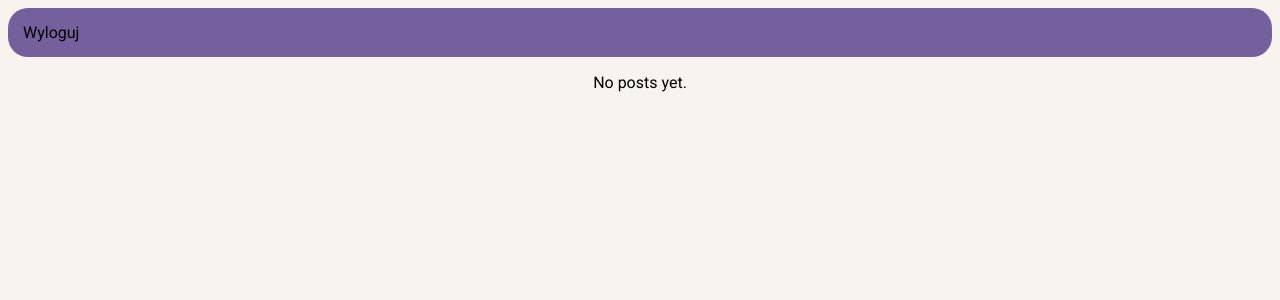
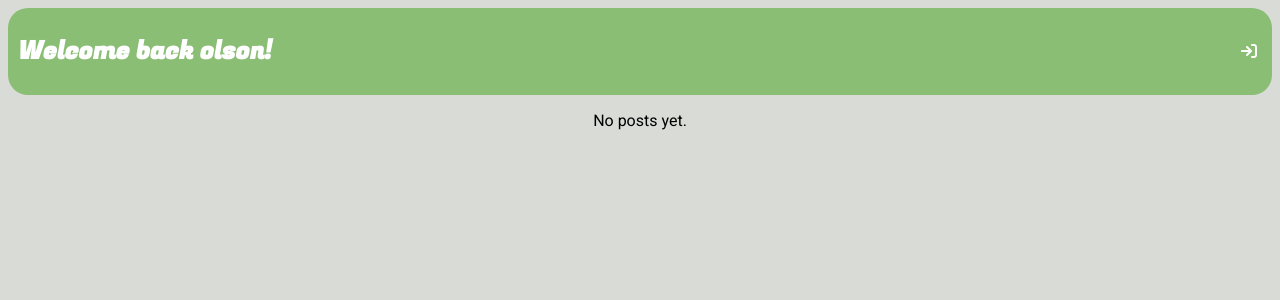
Before and after one commit to xAleksandrax/JSONPlaceholder-Viewer, a Django app: page / in a window 1280 px wide. Shown: the top 300 px of the page. Run offline with Django 4.2, Linux system fonts and the light colour scheme; a user stored in the database is signed in; data that the repository does not hold is empty; some libraries are stand-ins or nearby versions.

Commit message:
interface changed

```diff
--- a/base/templates/base.html
+++ b/base/templates/base.html
@@ -5,6 +5,7 @@
     <link rel="preconnect" href="https://fonts.googleapis.com">
     <link rel="preconnect" href="https://fonts.gstatic.com" crossorigin>
     <link href="https://fonts.googleapis.com/css2?family=Roboto&display=swap" rel="stylesheet">
+    <link href="https://fonts.googleapis.com/css2?family=Fugaz+One&display=swap" rel="stylesheet">
     <title>{% block title %}{% endblock %}</title>
 </head>
 <body>
@@ -13,8 +14,8 @@
             <!-- menu nawigacyjne -->
             <style>
                 :root {
-                --main-color: rgb(117, 95, 156);;
-                --bg-color: rgb(247, 243, 239);
+                --main-color: rgb(138, 190, 117);;
+                --bg-color: rgb(216, 219, 214);
                 --hover-color: rgb(118, 109, 101);
                 --text-area-color: rgb(249, 243, 234);
                 }
@@ -27,14 +28,66 @@
 
                 .header {
                     display: flex;
-                    padding: 15px;
                     border-radius: 20px;
                     background-color: var(--main-color);
+                    justify-content: space-between;
+                    align-items: center;
+                }
+
+                .login {
+                    display: flex;
+                    align-items: center;
+                }
+
+                .login i {
+                    margin-left: auto;
+                    margin-right: 15px;
                 }
 
                 a{
-                    color: black;
+                    color: #fff;
                     text-decoration: none;
+                }
+
+                h3{
+                    margin-left: 10px;
+                    color: #fff;
+                    font-size: 25px;
+                    font-family: 'Fugaz One', cursive;
+
+                }
+
+                .container {
+
+                    max-width: 550px;
+                    height: auto;
+                    margin: auto;
+                    background-color: #fff;
+                    backdrop-filter: blur(10px);
+                    -webkit-backdrop-filter: blur(10px);
+                    border-radius: 20px;
+                    border: 3px solid rgba(255,255,255,0.10);
+                    box-shadow: 0 8px 32px 0 rgba(0,0,0,0.37);
+                    margin-top: 10px;
+                }
+
+                .comment-section {
+                    display: none;
+                }
+
+                .show-comments {
+                    cursor: pointer;
+                    width: 100%;
+                    border-radius: 20px;
+                    border: none;
+                    height: 30px;
+                    font-family: 'Roboto', sans-serif;
+                    font-size: 15px;
+                }
+
+                .show-comments:hover{
+                    background-color: var(--main-color);
+                    color: #fff;
                 }
 
             </style>
--- a/base/templates/posts.html
+++ b/base/templates/posts.html
@@ -1,37 +1,59 @@
-
-
 {% extends 'base.html' %}
-
 {% block content %}
 
+<script src="https://kit.fontawesome.com/a6a48ad58a.js" crossorigin="anonymous"></script>
+<script src="https://ajax.googleapis.com/ajax/libs/jquery/3.5.1/jquery.min.js"></script>
+
+<!-- nagłówek, logowanie -->
+
 <div class = "header">
+  <h3>Welcome back {{request.user}}!</h3>
+    <div class="login">
       {% if request.user.is_authenticated %}
-        <a href="{% url 'logout' %}">Wyloguj</a>
+          <a href="{% url 'logout' %}"><i class="fa-solid fa-arrow-right-to-bracket"></i></a>
       {% else %}
           <a href="{% url 'login' %}">Zaloguj</a>
       {% endif %}
     </div>
+</div>
+
+<!-- filtrowanie -->
+
 
   {% for post in posts %}
+<!-- posty -->
     <div class="post">
+  <div class="container">
       <h2>{{ post.title }}</h2>
+      <div class="post-details">
+        <p><i class="fa fa-user"></i> {{ post.user.name }}</p>
+        <p><i class="fa fa-envelope"></i> {{ post.user.email }}</p>
+      </div>
       <p>{{ post.body }}</p>
-      <div class="post-details">
-        <p>Author: {{ post.user.name }}</p>
-        <p>Email: {{ post.user.email }}</p>
-      </div>
-      <h3>Comments</h3>
+      <button class="show-comments">Comments</button>
+      <div class="comment-section">
+<!-- komentarze -->
         {% for comment in post.comments %}
         <div class="comment">
+          <p><i class="fa fa-envelope"></i> {{ comment.email }}</p>
+          <h4>{{ comment.name }}</h4>
           <p>{{ comment.body }}</p>
-          <p>By: {{ comment.name }}</p>
-          <p>Email: {{ comment.email }}</p>
         </div>
         {% empty %}
         <p>No comments yet.</p>
         {% endfor %}
       </div>
+    </div>
   {% empty %}
     <p>No posts yet.</p>
   {% endfor %}
+
+  <script>
+  $(document).ready(function() {
+    $('.show-comments').click(function() {
+      $(this).next('.comment-section').slideToggle();
+    });
+  });
+  </script>
+
 {% endblock %}
--- a/base/views.py
+++ b/base/views.py
@@ -9,6 +9,8 @@ from django.shortcuts import render, redirect
 from django.contrib.auth.forms import UserCreationForm
 from django.views.generic.edit import FormView
 from .models import Project
+from django.contrib.auth.decorators import login_required
+
 
 def get_posts(request):
     response = requests.get('https://jsonplaceholder.typicode.com/posts')
@@ -37,6 +39,7 @@ def get_users(request):
 
 import requests
 
+@login_required(login_url = 'login')
 def get_posts_with_comments_and_users(request):
     # get posts
     posts_response = requests.get('https://jsonplaceholder.typicode.com/posts')
--- a/project/settings.py
+++ b/project/settings.py
@@ -50,6 +50,9 @@ MIDDLEWARE = [
     'django.middleware.clickjacking.XFrameOptionsMiddleware',
 ]
 
+LOGIN_URL = '/login/'
+LOGIN_REDIRECT_URL = '/'
+LOGOUT_REDIRECT_URL = '/'
 ROOT_URLCONF = 'project.urls'
 
 TEMPLATES = [
```
Also changed, not shown: db.sqlite3. Lines whose indentation alone changed are shown as unchanged.
